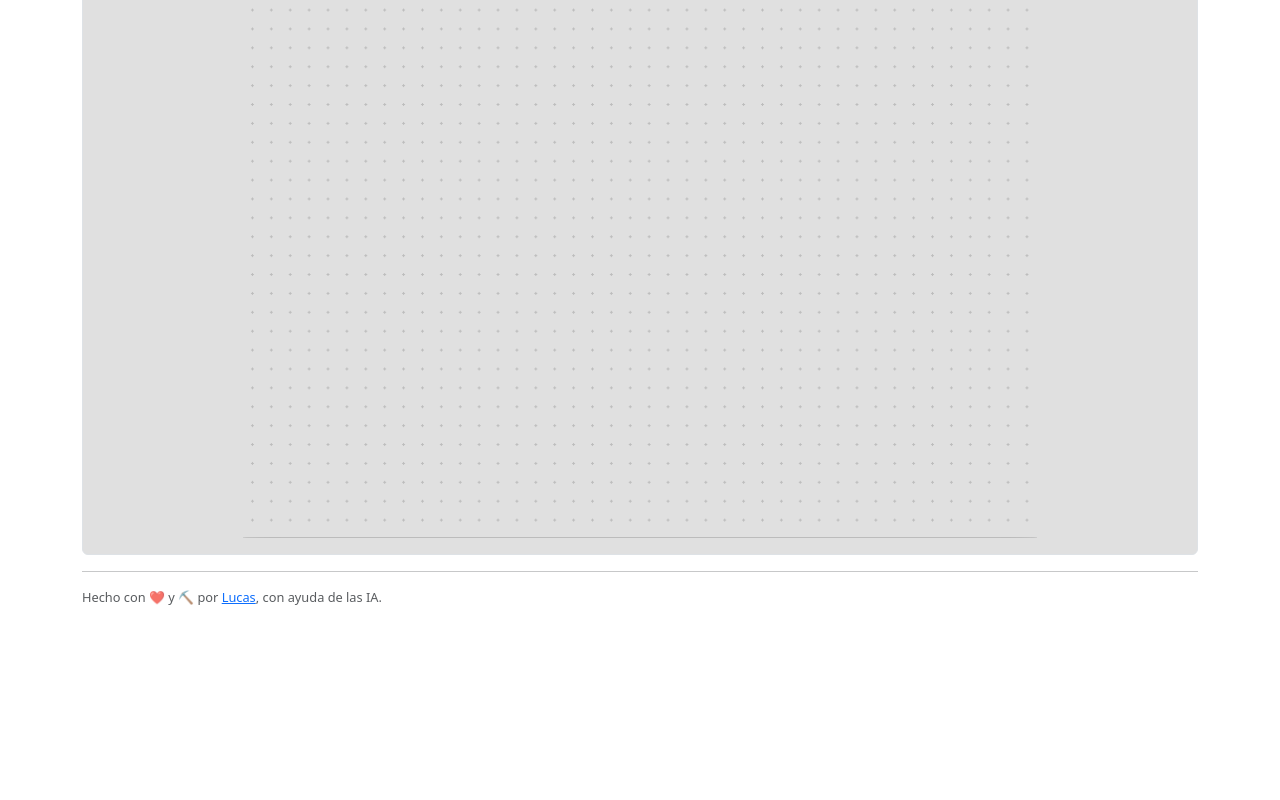
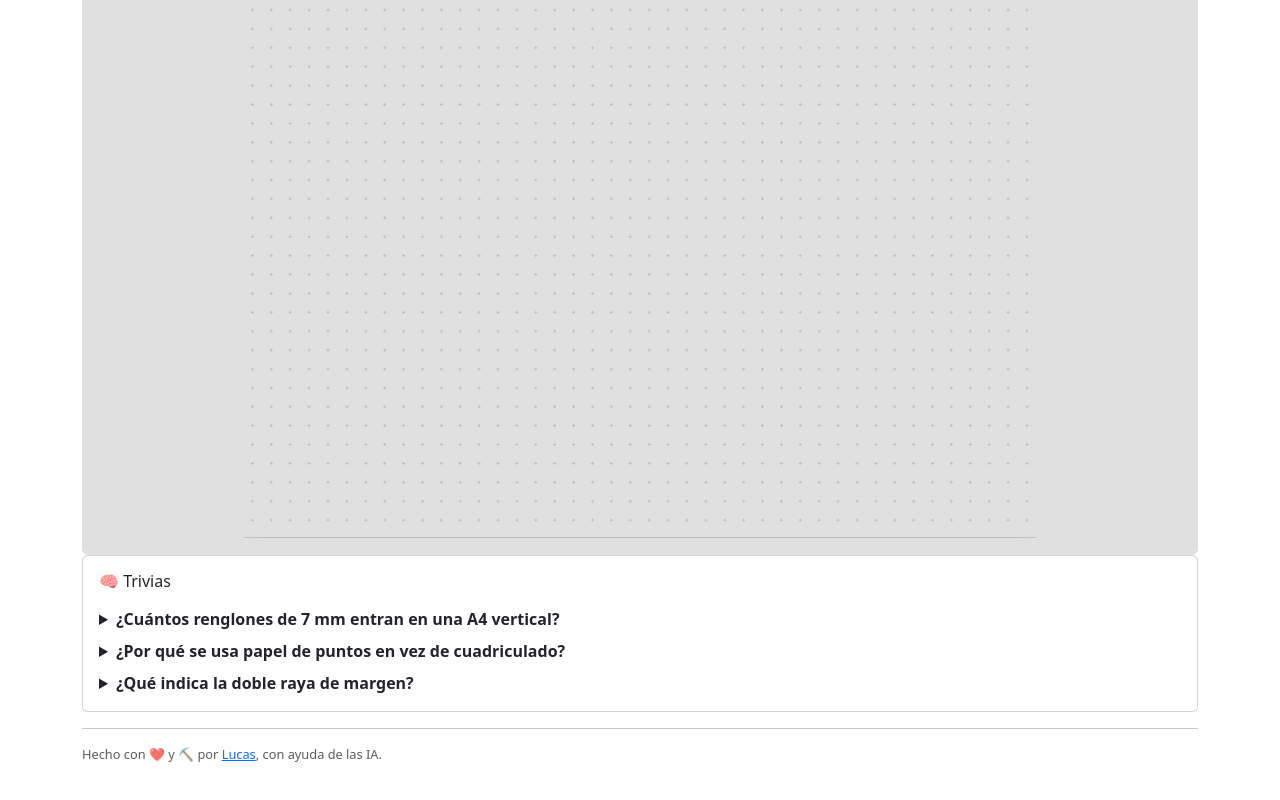
Before and after one commit to delucas/tools, a plain HTML site: page hojitas/index.html in a window 1280 px wide. Shown: the part 941-1741 px from the top of the page. Before the commit the page ends 1588 px from the top, so only its background shows below. Drawn offline with nearby package versions, Linux system fonts and the light colour scheme.

Commit message:
Agregar trivias a Hojitas

```diff
--- a/hojitas/index.html
+++ b/hojitas/index.html
@@ -135,6 +135,24 @@
         <div id="preview-sheet" class="page sheet-screen"></div>
       </div>
     </div>
+
+    <section class="card mb-3">
+      <div class="card-body">
+        <h2 class="h6 mb-3">🧠 Trivias</h2>
+        <details class="mb-2">
+          <summary class="fw-semibold">¿Cuántos renglones de 7 mm entran en una A4 vertical?</summary>
+          <p class="small text-body-secondary mb-0 mt-1">Cuarenta y dos completos. 42 × 7 = 294 mm, así que de los 297 mm de alto sobran 3 mm.</p>
+        </details>
+        <details class="mb-2">
+          <summary class="fw-semibold">¿Por qué se usa papel de puntos en vez de cuadriculado?</summary>
+          <p class="small text-body-secondary mb-0 mt-1">Los puntos guían la alineación sin las líneas continuas que compiten con lo escrito o dibujado. Por eso son comunes en bullet journals y bocetos.</p>
+        </details>
+        <details>
+          <summary class="fw-semibold">¿Qué indica la doble raya de margen?</summary>
+          <p class="small text-body-secondary mb-0 mt-1">Marca la separación entre el margen y la zona de escritura. En esta herramienta es opcional y solo aparece en las hojas de renglones.</p>
+        </details>
+      </div>
+    </section>
 
     <hr>
     <p class="signature text-body-secondary">Hecho con ❤️ y ⛏️ por <a href="https://www.sipofcode.com">Lucas</a>, con ayuda de las IA.</p>
```
